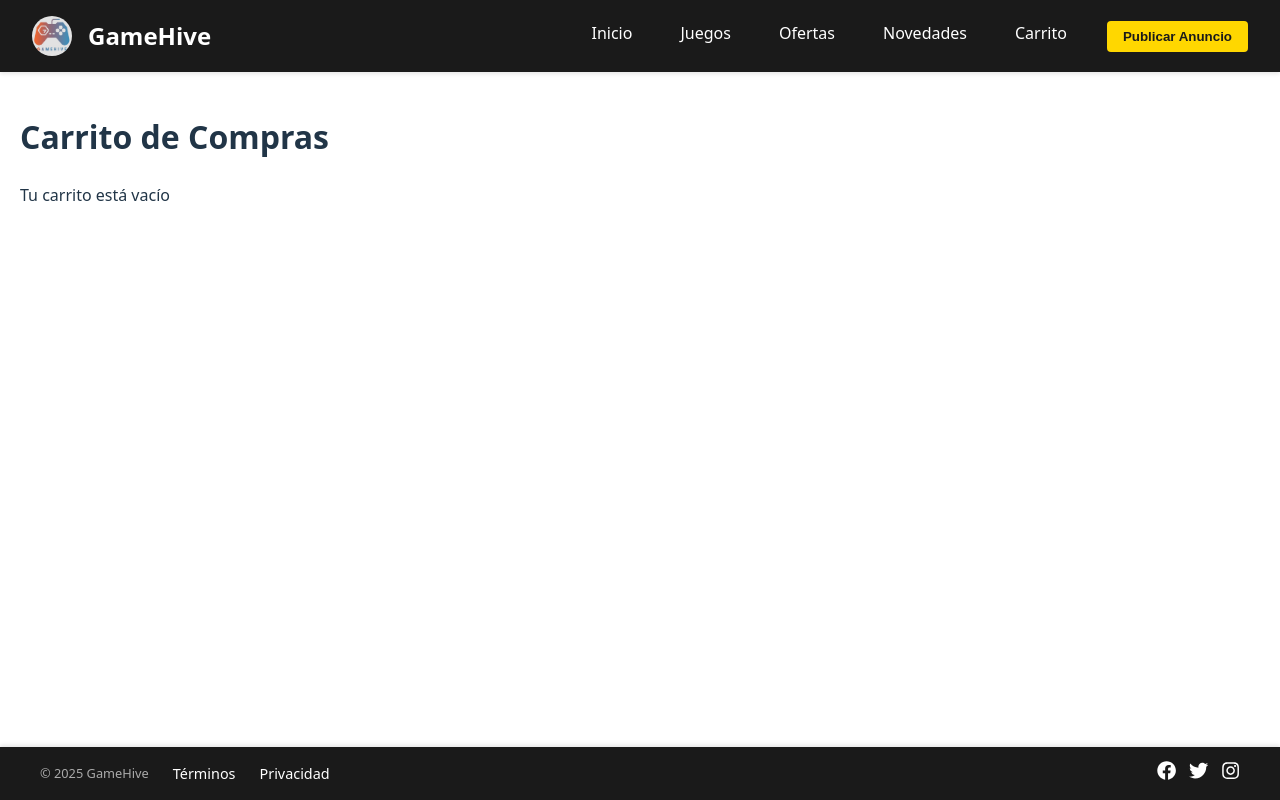
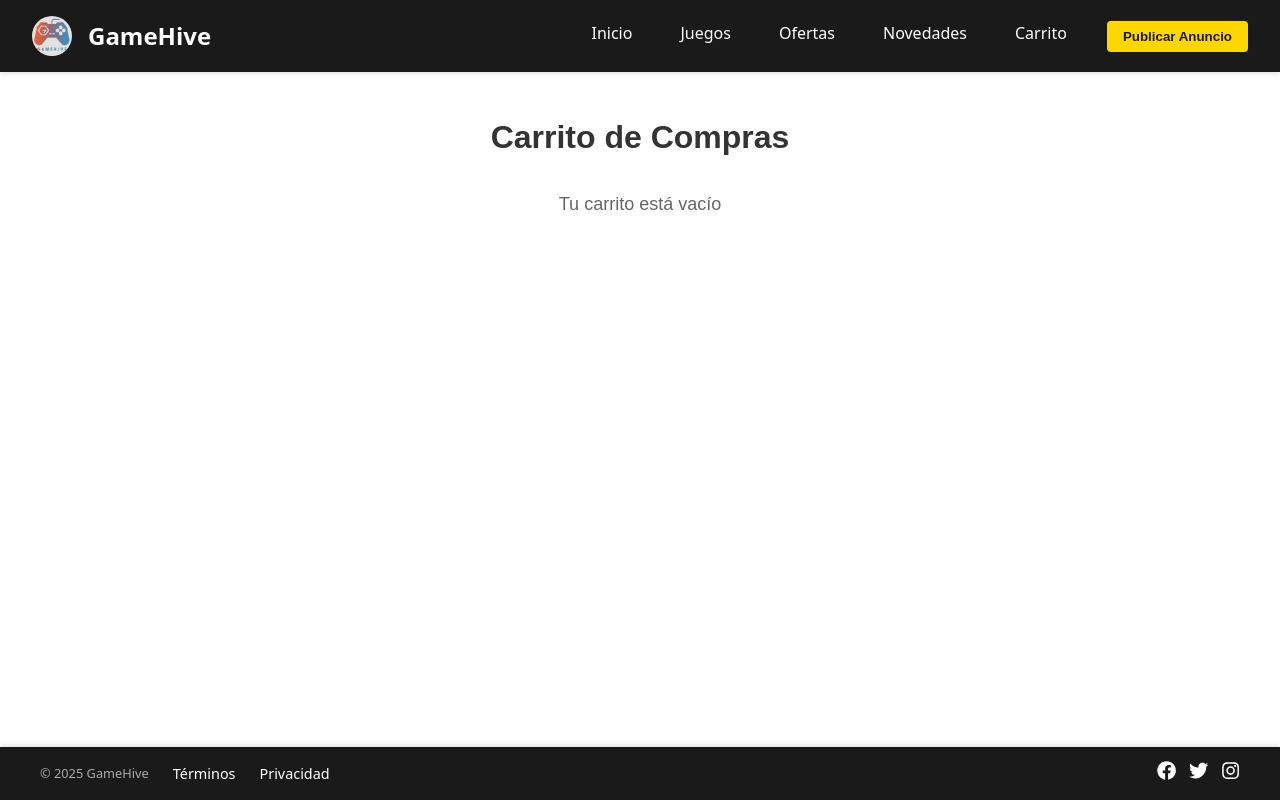
Before and after one commit to saudlari/gameHive, a React (Vite) app: page /carrito in a window 1280 px wide. Built offline with nearby package versions, Linux system fonts and the light colour scheme.

Commit message:
commit para cambiar rama

```diff
--- /dev/null
+++ b/src/pages/carrito/Carrito.css
@@ -0,0 +1,55 @@
+.carrito-container {
+    max-width: 50rem;
+    margin: 0 auto;
+    padding: 1.25rem;
+    font-family: Arial, sans-serif;
+  }
+
+  .carrito-title {
+    text-align: center;
+    color: #333;
+    margin-bottom: 1.875rem;
+  }
+
+  .carrito-empty {
+    text-align: center;
+    font-size: 1.125rem;
+    color: #666;
+  }
+
+  .carrito-items {
+    display: flex;
+    flex-wrap: wrap;
+    gap: 1.25rem;
+    justify-content: center;
+  }
+
+  .carrito-item {
+    border: 1px solid #ddd;
+    border-radius: 0.5rem;
+    overflow: hidden;
+    width: 15.625rem;
+  }
+
+  .carrito-item-image {
+    width: 100%;
+    height: 12.5rem;
+    object-fit: cover;
+  }
+
+  .carrito-item-details {
+    padding: 0.9375rem;
+  }
+
+  .carrito-item-title {
+    margin: 0;
+    font-size: 1.125rem;
+    color: #333;
+  }
+
+  .carrito-item-price {
+    font-size: 1rem;
+    color: #e44d26;
+    font-weight: bold;
+    margin-top: 0.625rem;
+  }
--- a/src/pages/carrito/Carrito.jsx
+++ b/src/pages/carrito/Carrito.jsx
@@ -1,27 +1,31 @@
 import React from 'react';
 import { useCart } from '../../CartContext';
+import './Carrito.css';
 
 const Carrito = () => {
   const { cart } = useCart();
 
   return (
-    <div style={{ padding: '20px' }}>
-      <h1>Carrito de Compras</h1>
+    <div className="carrito-container">
+      <h1 className="carrito-title">Carrito de Compras</h1>
       {cart.length === 0 ? (
-        <p>Tu carrito está vacío</p>
+        <p className="carrito-empty">Tu carrito está vacío</p>
       ) : (
-        <ul style={{ listStyleType: 'none', padding: 0 }}>
+        <div className="carrito-items">
           {cart.map((item, index) => (
-            <li key={index} style={{ display: 'flex', alignItems: 'center', marginBottom: '10px' }}>
+            <div key={index} className="carrito-item">
               <img
                 src={item.image}
                 alt={item.title}
-                style={{ width: '50px', height: '50px', marginRight: '10px' }}
+                className="carrito-item-image"
               />
-              <span>{item.title} - ${item.price}</span>
-            </li>
+              <div className="carrito-item-details">
+                <h2 className="carrito-item-title">{item.title}</h2>
+                <p className="carrito-item-price">${item.price}</p>
+              </div>
+            </div>
           ))}
-        </ul>
+        </div>
       )}
     </div>
   );
```
